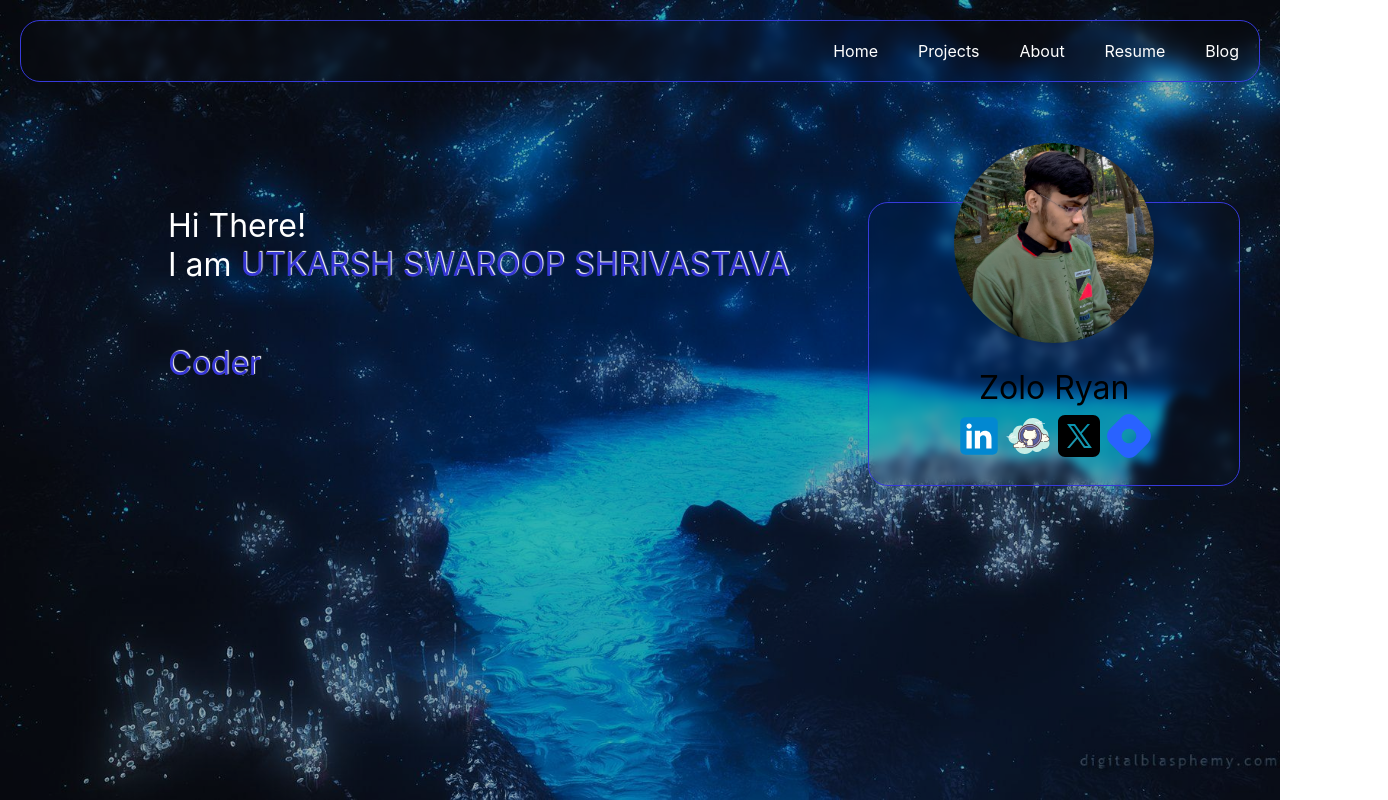
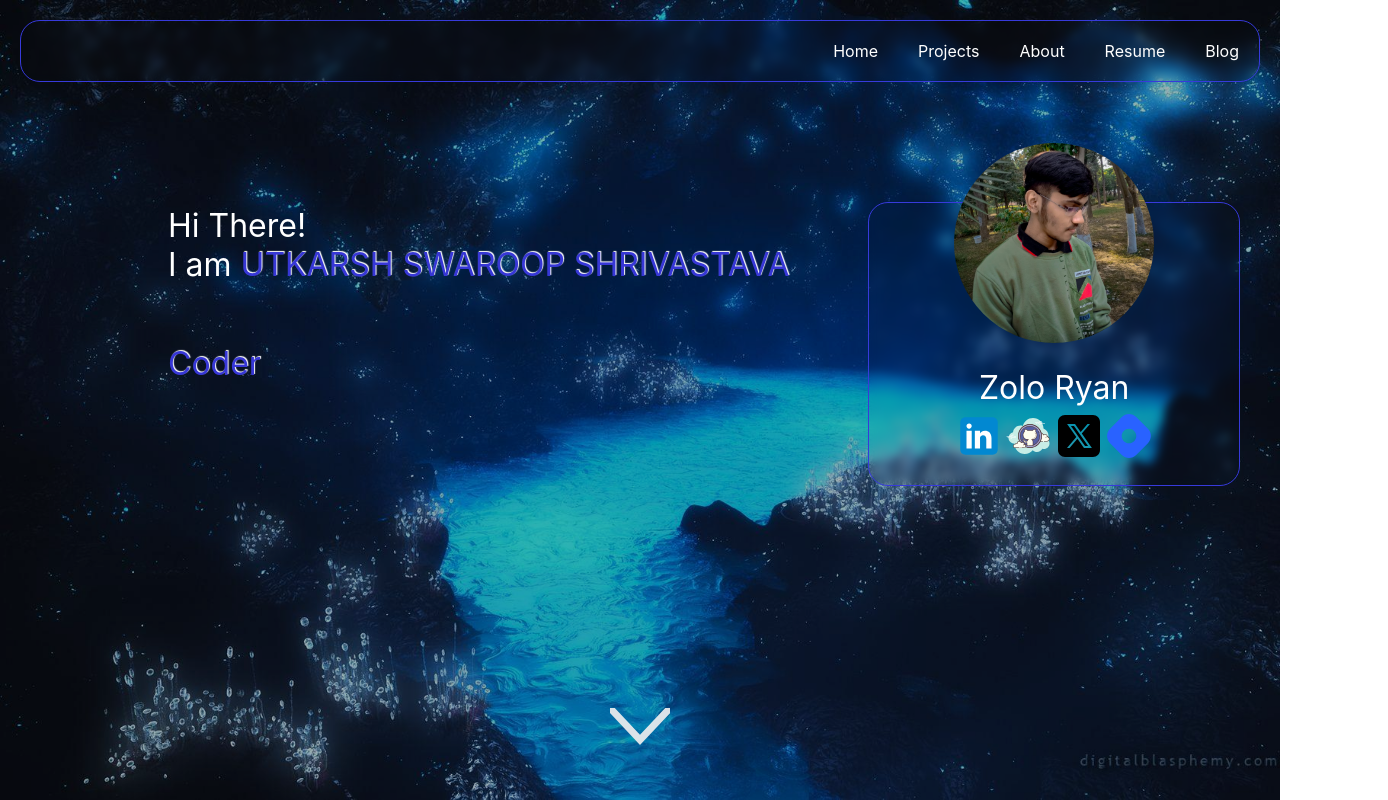
Before and after one commit to Zolo-Ryan/Portfolio, a React (Create React App) app in the folder client/: page / in a window 1280 px wide. Shown: the top 800 px of the page, 1388 px wide, since content can reach past the window. Built offline with nearby package versions, Linux system fonts and the light colour scheme.

Commit message:
Added footer

```diff
--- a/client/src/App.css
+++ b/client/src/App.css
@@ -1,14 +1,15 @@
-.parent-root{
-  background-color: black;
-  padding: 20px;
-}
-
-.parent{
+.first{
   position: fixed;
-  width: 100vw;
+  min-width: 100vw;
   height: 100vh;
   background: url("./assets/Starlight3.jpg");
   background-repeat: no-repeat;
   background-size: cover;
   opacity: 0.7;
 }
+
+.second{
+  background-color: black;
+  padding: 20px;
+  width: 100vw;
+}
--- a/client/src/App.tsx
+++ b/client/src/App.tsx
@@ -3,16 +3,18 @@ import Navbar from "./components/Navbar/Navbar";
 import ImageGallery from "./components/ImageGallery/RevolvingImageGallery";
 import Main from "./components/Main/Main";
 import Introduction from "./components/Introduction/Introduction";
+import Footer from "./components/Footer/Footer";
 
 function App() {
   return (
     <div>
-      <div className="parent"></div>
-      <div className="parent-root">
+      <div className="first"></div>
+      <div className="second">
         <Navbar />
         <Main />
         <Introduction />
       </div>
+      <Footer />
     </div>
   );
 }
--- /dev/null
+++ b/client/src/components/Footer/Footer.css
@@ -0,0 +1,13 @@
+.footer{
+    position: relative;
+    background-color: rgb(11, 11, 116,0.6);
+    color: whitesmoke;
+    height: 6vh;
+    padding: 10px;
+    display: flex;
+    justify-content: center;
+    flex-direction: row;
+    align-items: center;
+    border-top: 1px solid rgb(55, 58, 219);
+    backdrop-filter: blur(10px);
+}
--- /dev/null
+++ b/client/src/components/Footer/Footer.tsx
@@ -0,0 +1,11 @@
+import "./Footer.css";
+
+const Footer = () => {
+    return (
+        <footer className="footer">
+            Created with love by Utkarsh
+        </footer>
+    );
+}
+
+export default Footer;
--- a/client/src/components/Introduction/Introduction.css
+++ b/client/src/components/Introduction/Introduction.css
@@ -3,14 +3,13 @@
   color: white;
   position: relative;
   backdrop-filter: blur(6px);
+  padding-left: 10vw;
 }
 .intro h2 {
   text-align: center;
   font-size: 2rem;
 }
 .intro-text {
-  position: relative;
-  left: 10vw;
   color: white;
   padding: 10px;
   display: flex;
--- a/client/src/components/Main/Main.css
+++ b/client/src/components/Main/Main.css
@@ -1,65 +1,131 @@
-.main{
+.main {
   margin: 20px;
   height: 100vh;
 }
-.main-child{
+.main-child {
   display: flex;
   flex-direction: row;
   justify-content: space-between;
 }
 
-.typewriter{
+.typewriter {
   position: relative;
   top: 13vh;
   left: 10vw;
   width: 900px;
 }
-.typewriter p{
+.typewriter p {
   font-size: 2rem;
   color: white;
 }
-.special, .typewriter p.special{
+.special,
+.typewriter p.special {
   color: rgb(55, 55, 214);
   text-shadow: 1px -1px 1px white;
-
 }
 
-.card-content{
+.card-content {
+  position: relative;
+  color: white;
   margin-top: 100px;
   width: 400px;
   border: 1px solid white;
   display: flex;
   flex-direction: column;
   align-items: center;
-    backdrop-filter: blur( 4px );
-    -webkit-backdrop-filter: blur( 4px );
+  backdrop-filter: blur(4px);
+  -webkit-backdrop-filter: blur(4px);
   border: 1px solid rgb(55, 58, 219);
   border-radius: 20px;
   padding: 20px;
 }
-.profile-image{
+.profile-image {
   position: relative;
   top: -80px;
   border-radius: 50%;
   height: 25vh;
   width: 25vh;
 }
-.profile-image img{
+.profile-image img {
   border-radius: 50%;
 }
-.content{
+.content {
   margin-top: -55px;
   font-size: 2rem;
   text-align: center;
 }
-.socials{
+.socials {
   display: flex;
   justify-content: space-between;
 }
-.socials a img{
+.socials a img {
   width: 50px;
   transition: ease-out 0.1s;
 }
-.socials a img:hover{
+.socials a img:hover {
   scale: 1.2;
 }
+
+.arrows {
+  width: 60px;
+  height: 72px;
+  position: absolute;
+  left: 50%;
+  margin-left: -30px;
+  bottom: 20px;
+}
+.arrows path{
+  fill: transparent;
+  stroke-width: 7px;
+  animation: arrow 2s infinite;
+  -webkit-animation: arrow 2s infinite;
+}
+.arrows path.a1{
+    stroke: #e4e9ec;
+}
+.arrows path.a2{
+    stroke: #176392;
+}
+.arrows path.a3{
+    stroke: #0f0320;
+}
+@keyframes arrow {
+  0% {
+    opacity: 0;
+  }
+  40% {
+    opacity: 1;
+  }
+  80% {
+    opacity: 0;
+  }
+  100% {
+    opacity: 0;
+  }
+}
+@-webkit-keyframes arrow /*Safari and Chrome*/ {
+  0% {
+    opacity: 0;
+  }
+  40% {
+    opacity: 1;
+  }
+  80% {
+    opacity: 0;
+  }
+  100% {
+    opacity: 0;
+  }
+}
+.arrows path.a1 {
+  animation-delay: -1s;
+  -webkit-animation-delay: -1s; /* Safari 和 Chrome */
+}
+.arrows path.a2 {
+  animation-delay: -0.5s;
+  -webkit-animation-delay: -0.5s; /* Safari 和 Chrome */
+}
+.arrows path.a3 {
+  animation-delay: 0s;
+  -webkit-animation-delay: 0s; /* Safari 和 Chrome */
+}
--- a/client/src/components/Main/Main.tsx
+++ b/client/src/components/Main/Main.tsx
@@ -12,8 +12,12 @@ const Main = () => {
       <div className="main-child">
         <div className="typewriter">
           <p>Hi There!</p>
-          <p>I am <span className="special">UTKARSH SWAROOP SHRIVASTAVA</span></p>
-          <br /><br /><br />
+          <p>
+            I am <span className="special">UTKARSH SWAROOP SHRIVASTAVA</span>
+          </p>
+          <br />
+          <br />
+          <br />
           <p className="type special">
             <TypeAnimation
               sequence={[
@@ -52,6 +56,11 @@ const Main = () => {
             </div>
           </div>
         </div>
+        <svg className="arrows">
+          <path className="a1" d="M0 0 L30 32 L60 0"></path>
+          <path className="a2" d="M0 20 L30 52 L60 20"></path>
+          <path className="a3" d="M0 40 L30 72 L60 40"></path>
+        </svg>
       </div>
     </main>
   );
```
Lines whose indentation alone changed are shown as unchanged.
